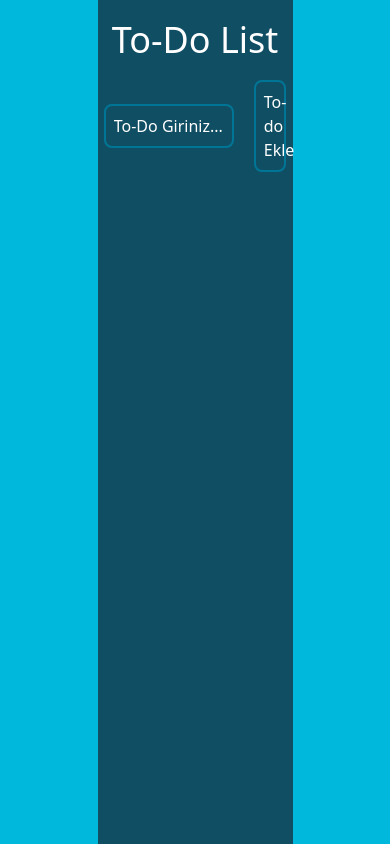
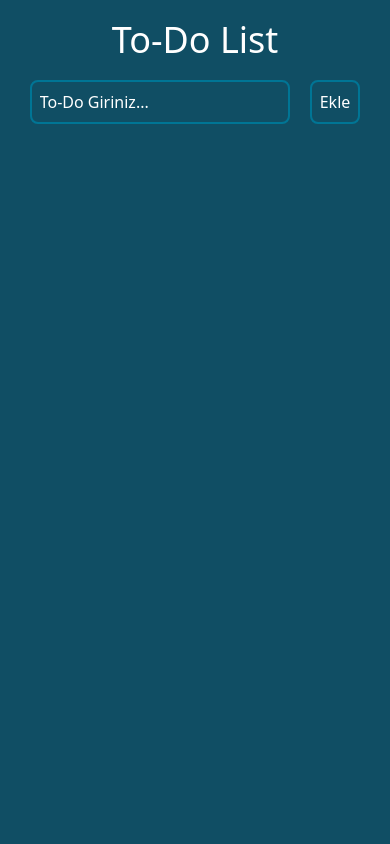
Before and after one commit to emreakinn/Todo-List, a React (Vite) app: page / in a window 390 px wide. Built offline with nearby package versions, Linux system fonts and the light colour scheme.

Commit message:
responsive tasarım düzenlendi

```diff
--- a/src/App.jsx
+++ b/src/App.jsx
@@ -50,13 +50,13 @@ function App() {
       setEditTodoValue('')
       setError('')
     } else {
-      setError('Boş bırakılamaz!')
+      setError('Todo Gir!')
     }
   }
 
   return (
-    <div className='w-full h-[100vh] flex justify-center text-white bg-cyan-500'>
-      <div className='w-6/12 bg-cyan-900 flex flex-col text-center pt-5 gap-5'>
+    <div className='w-full min-h-screen flex justify-center text-white bg-cyan-500'>
+      <div className='xl:w-6/12 w-full bg-cyan-900 flex flex-col text-center pt-5 gap-5'>
         <h1 className='text-4xl'>To-Do List</h1>
         <Input todo={todo} setTodo={setTodo} handleAddTodo={handleAddTodo} />
         <TodoList
--- a/src/components/Input.jsx
+++ b/src/components/Input.jsx
@@ -4,7 +4,7 @@ function Input({ todo, setTodo, handleAddTodo }) {
     return (
         <div className='w-full flex justify-center items-center gap-5'>
             <input
-                className='w-4/6 outline-none border-2 border-cyan-700 rounded-lg p-2 placeholder:text-white'
+                className='xl:w-3/6 w-4/6 outline-none border-2 border-cyan-700 rounded-lg p-2 placeholder:text-white'
                 type="text"
                 placeholder='To-Do Giriniz...'
                 value={todo}
@@ -12,8 +12,11 @@ function Input({ todo, setTodo, handleAddTodo }) {
             />
             <button
                 onClick={handleAddTodo}
-                className='w-1/6 border-2 outline-none border-cyan-700 rounded-lg p-2 cursor-pointer'
-            >To-do Ekle</button>
+                className='xl:w-1/6 border-2 outline-none border-cyan-700 rounded-lg p-2 cursor-pointer'
+            >
+                <span className="block xl:hidden">Ekle</span>
+                <span className="hidden xl:block">To-do Ekle</span>
+            </button>
         </div>
     )
 }
--- a/src/components/TodoList.jsx
+++ b/src/components/TodoList.jsx
@@ -22,8 +22,9 @@ function TodoList({ todos, handleRemoveTodo, editTodoIndex, error, handleComplat
                                     )}
                                     <button
                                         onClick={() => handleUptadeTodo(index)}
-                                        className='w-1/6 border-2 outline-none border-cyan-700 rounded-lg p-2 cursor-pointer'>
-                                        Onayla
+                                        className='xl:w-2/6 w-1/6 border-2 outline-none border-cyan-700 rounded-lg p-2 cursor-pointer'>
+                                        <span className="block lg:hidden text-md">Onay</span>
+                                        <span className="hidden lg:block text-md">Onayla</span>
                                     </button>
                                 </div>
                             ) : (
@@ -38,8 +39,9 @@ function TodoList({ todos, handleRemoveTodo, editTodoIndex, error, handleComplat
                                     </div>
                                     <button
                                         onClick={() => handleEditClick(index)}
-                                        className='w-1/6 border-2 outline-none border-cyan-700 rounded-lg p-2 cursor-pointer'>
-                                        Düzenle
+                                        className='xl:w-2/6 w-1/6 border-2 outline-none border-cyan-700 rounded-lg p-2 cursor-pointer'>
+                                        <span className="block lg:hidden text-md">Düz</span>
+                                        <span className="hidden lg:block text-md">Düzenle</span>
                                     </button>
                                 </div>
                             )
```
